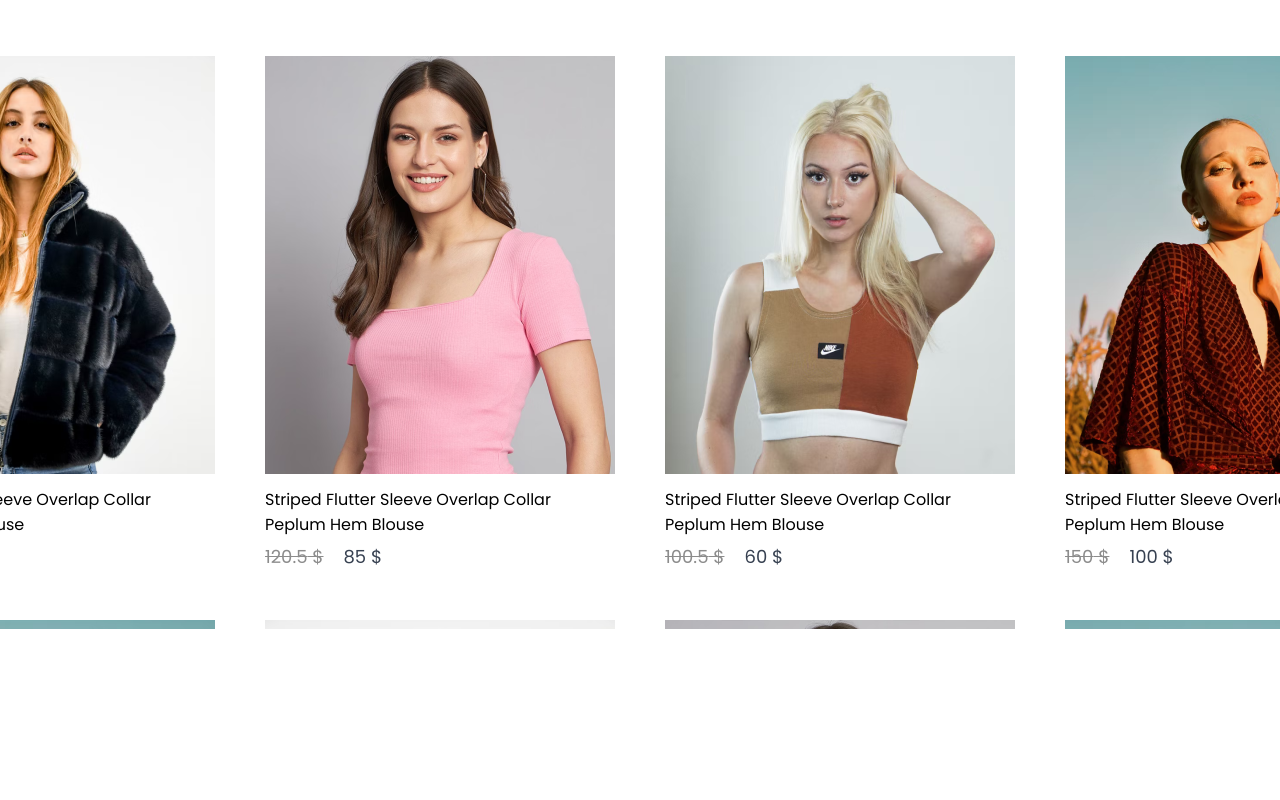
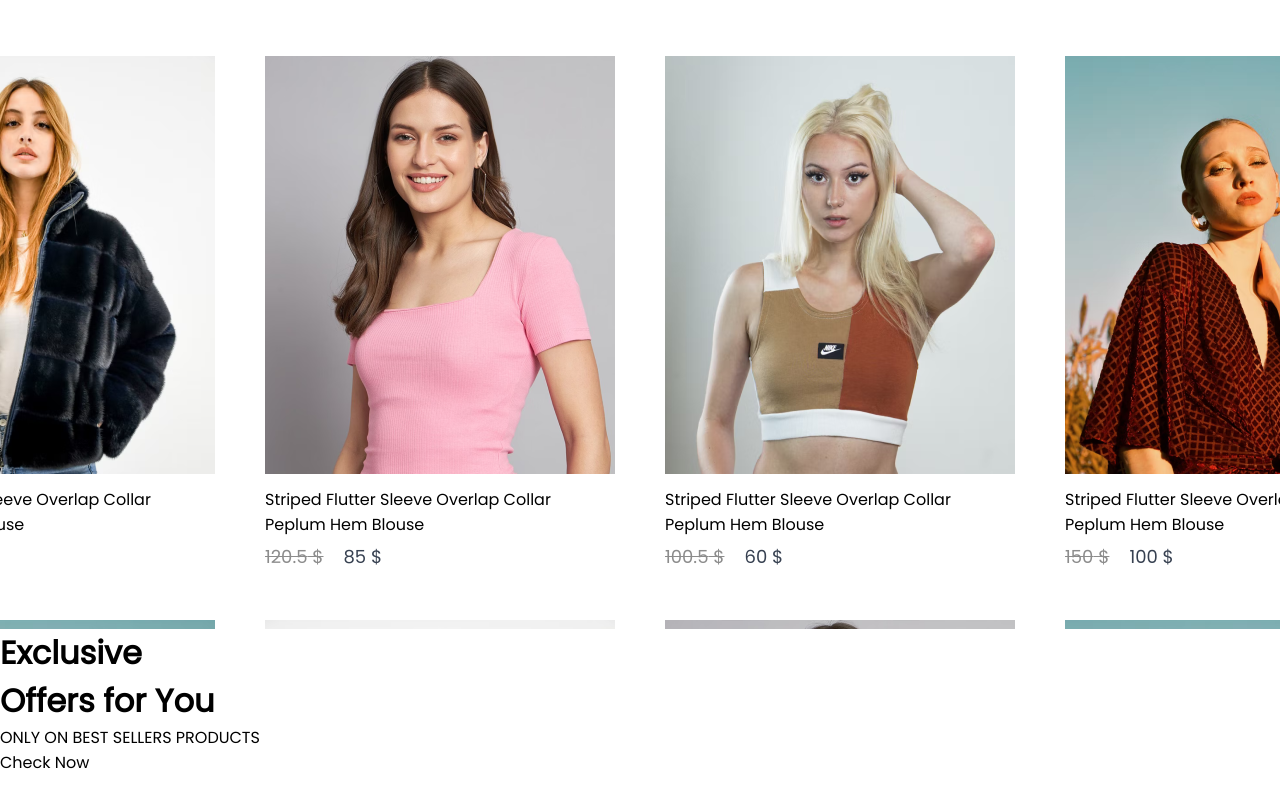
Before and after one commit to m-fadi/E-commerce, a React (Create React App) app: page / in a window 1280 px wide. Shown: the part 996-1796 px from the top of the page. Before the commit the page ends 1625 px from the top, so only its background shows below. Built offline with nearby package versions, Linux system fonts and the light colour scheme.

Commit message:
add offer component to shop

```diff
--- a/src/pages/Shop.jsx
+++ b/src/pages/Shop.jsx
@@ -1,5 +1,6 @@
 import Hero from '../components/Hero/Hero'
 import Popular from '../components/popular_items/Popular';
+import Offer from '../components/Offers/Offer';
 
 function Shop() {
 console.log(Hero)
@@ -7,6 +8,7 @@ console.log(Hero)
   return <div>
     <Hero/>
     <Popular/>
+    <Offer/>
   </div>;
 }
 
```
